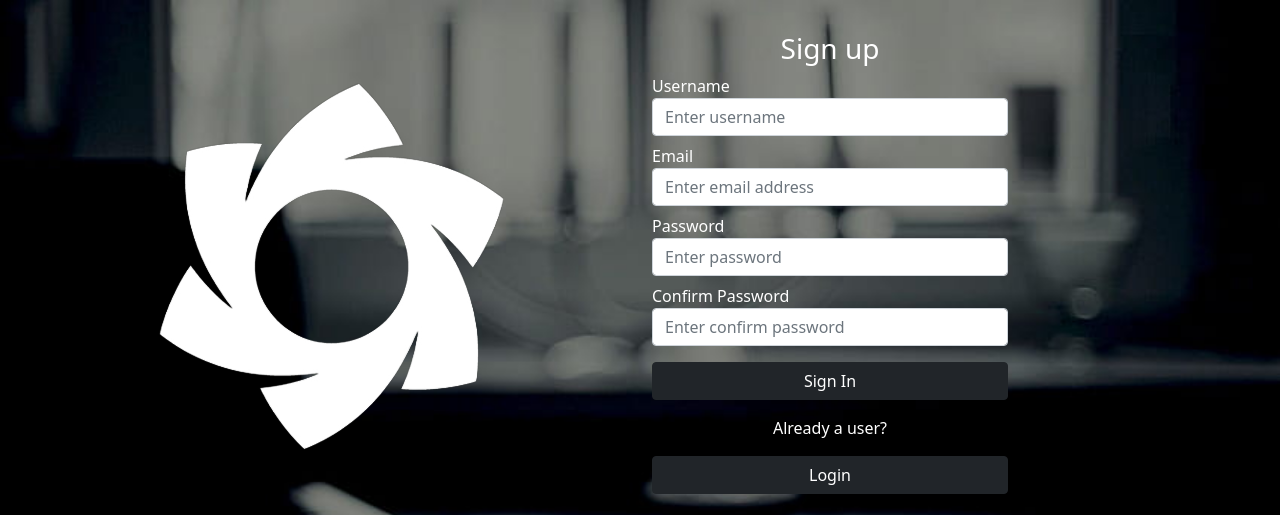
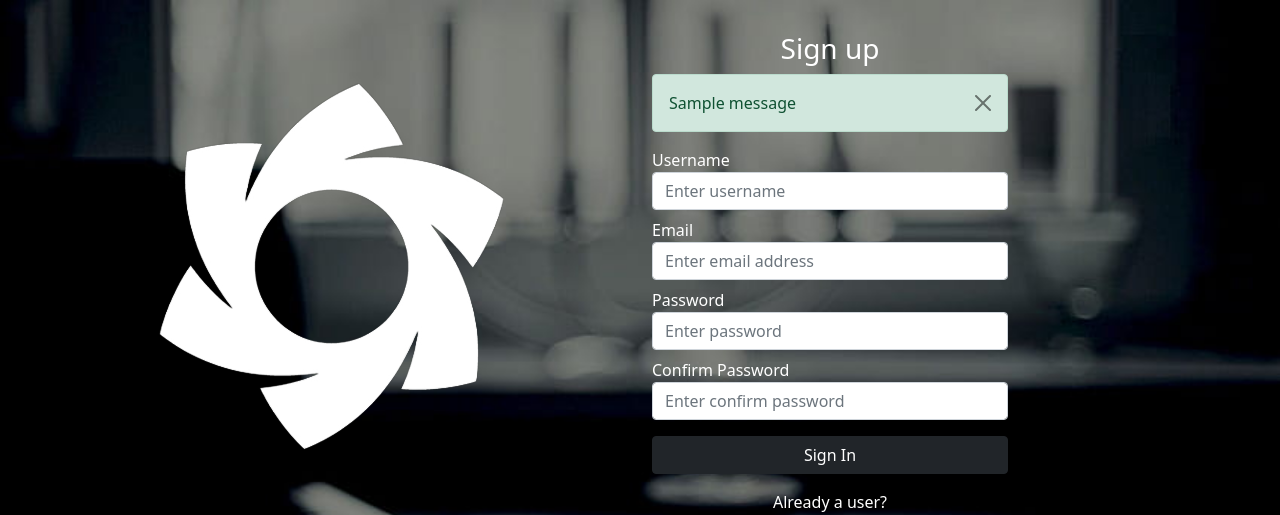
Before and after one commit to ayrinsupty/DJANGO, a Django app: page /signup in a window 1280 px wide. Shown: the top 515 px of the page. Run offline with Django 4.2, Linux system fonts and the light colour scheme; one stand-in notice (Sample message) is shown.

Commit message:
:sparkles: ALERT MESSAGES INTEGRATION

```diff
--- a/project/app/views.py
+++ b/project/app/views.py
@@ -1,6 +1,6 @@
-from django.shortcuts import render, HttpResponse
+from django.shortcuts import render, HttpResponse, redirect
 from django.contrib.auth.models import User
-
+from django.contrib import messages
 # Create your views here.
 def index(request):
     return render(request,'index.html')
@@ -28,20 +28,27 @@ def handlesignup(request):
             confirmpassword = request.POST.get("pass2")
             # print(uname, email, password, confirmpassword)
             if password != confirmpassword:
-                return HttpResponse("Password doesn't match!")
+                messages.warning(request, "Password doesn't match!")
+                return redirect('/signup')
 
             try:
                 if User.objects.get(username = uname):
-                    return HttpResponse("Username is not available!")
+                    messages.info(request, "Username is not available!")
+                    return redirect('/signup')
             except:
                 pass
+
             try:
                 if User.objects.get(email = email):
-                    return HttpResponse("Email already exists!")
+                    messages.info(request, "Email already exists!")
+                    return redirect('/signup')
             except:
                 pass
 
             myuser = User.objects.create_user(uname, email, password)
             myuser.save()
-            return HttpResponse("Signed up successfully!")
+
+            messages.success(request, "Signed up successfully! Please log in!")
+            return redirect('/login')
+
         return render(request,'signup.html')
--- a/project/project/settings.py
+++ b/project/project/settings.py
@@ -10,7 +10,7 @@ For the full list of settings and their values, see
 https://docs.djangoproject.com/en/4.2/ref/settings/
 """
 from pathlib import Path
-
+from django.contrib.messages import constants as messages
 # Build paths inside the project like this: BASE_DIR / 'subdir'.
 BASE_DIR = Path(__file__).resolve().parent.parent
 
@@ -123,3 +123,7 @@ STATICFILES_DIRS = [os.path.join(BASE_DIR, 'static')]
 # https://docs.djangoproject.com/en/4.2/ref/settings/#default-auto-field
 
 DEFAULT_AUTO_FIELD = 'django.db.models.BigAutoField'
+
+MESSAGE_TAGS = {
+    messages.ERROR: 'danger'
+}
--- a/project/templates/signup.html
+++ b/project/templates/signup.html
@@ -25,6 +25,14 @@
 
         <div class="col-md-4 mt-3">
           <h3 class="text-white text-center">Sign up</h3>
+
+          {% for  message in  messages %}
+          <div class="alert alert-{{message.tags}} alert-dismissible fade show" role="alert">
+            <strong></strong> {{message}}
+            <button type="button" class="btn-close" data-bs-dismiss="alert" aria-label="Close"></button>
+          </div>
+          {% endfor %}
+
           <form action="/signup" method="post">
             {% csrf_token %}
             <label class="text-white">Username</label>
```
Also changed, not shown: project/templates/login.html (+8 -0 lines), project/db.sqlite3.
